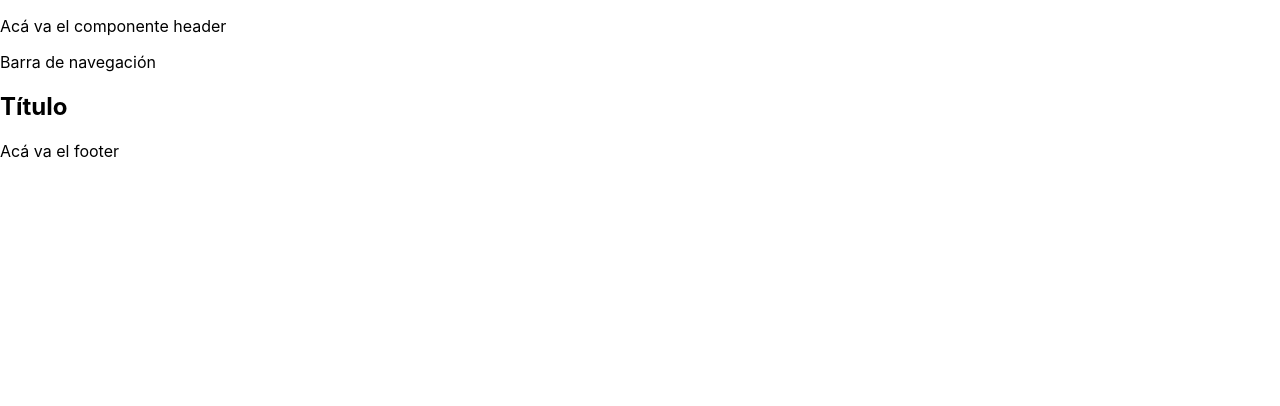
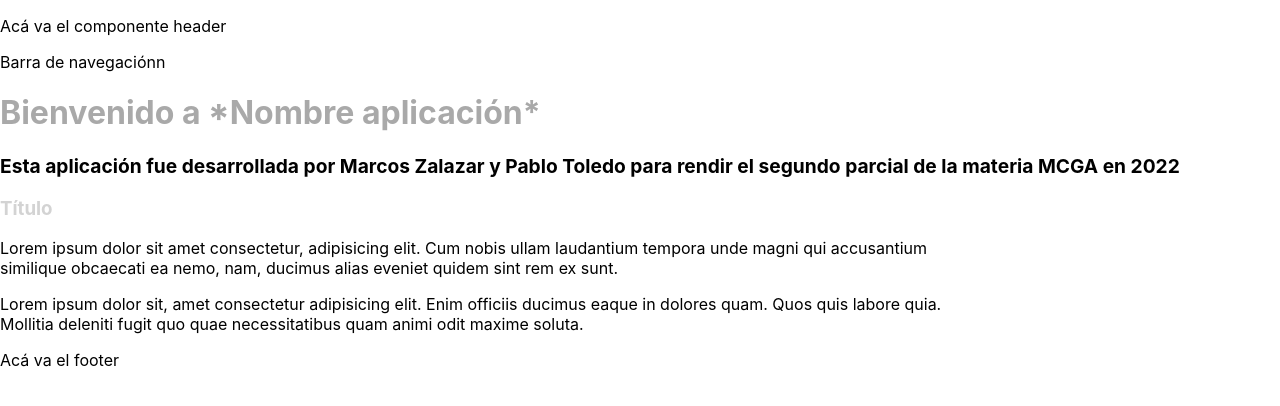
Before and after one commit to mzalazar1/MCGA-2022-PARCIAL-02, a React (Create React App) app: page / in a window 1280 px wide. Shown: the top 406 px of the page. Built offline with nearby package versions, Linux system fonts and the light colour scheme.

Commit message:
MCGA-p02: estructura componente body

```diff
--- a/src/App.js
+++ b/src/App.js
@@ -1,40 +1,21 @@
 import './App.css';
+import BodySection from './Components/Body/Body';
+import React from 'react';
 
 function App() {
   return (
-    /*<div className="App">
-      <p>Eliminar esta etiqueta</p>
-      <header className="App-header">
-        <img src={logo} className="App-logo" alt="logo" />
-        <p>
-          Edit <code>src/App.js</code> and save to reload.
-        </p>
-        <a
-          className="App-link"
-          href="https://reactjs.org"
-          target="_blank"
-          rel="noopener noreferrer"
-        >
-          Learn React
-        </a>
-      </header>
-    </div>*/
-    <html>
+    <div>
       <header>
         <p>Acá va el componente header</p>
         <nav>
-          <p>Barra de navegación</p>
+          <p>Barra de navegaciónn</p>
         </nav>
       </header>
-      <body>
-        <section>
-          <h1>Título</h1>
-        </section>
-        <footer>
+      <BodySection />
+      <footer>
           <p>Acá va el footer</p>
-        </footer>
-      </body>
-    </html>
+      </footer>
+    </div>
   );
 }
 
--- /dev/null
+++ b/src/Components/Body/Body.jsx
@@ -0,0 +1,16 @@
+import React from 'react';
+import styles from './Body.module.css';
+
+const BodySection = () => {
+    return (
+        <div>
+            <h1 className={styles.h1}>Bienvenido a *Nombre aplicación*</h1>
+            <h2 className={styles.h2}>Esta aplicación fue desarrollada por Marcos Zalazar y Pablo Toledo para rendir el segundo parcial de la materia MCGA en 2022</h2>
+            <h3 className={styles.h3}>Título</h3>
+            <p className={styles.texto}>Lorem ipsum dolor sit amet consectetur, adipisicing elit. Cum nobis ullam laudantium tempora unde magni qui accusantium similique obcaecati ea nemo, nam, ducimus alias eveniet quidem sint rem ex sunt.</p>
+            <p className={styles.texto}>Lorem ipsum dolor sit, amet consectetur adipisicing elit. Enim officiis ducimus eaque in dolores quam. Quos quis labore quia. Mollitia deleniti fugit quo quae necessitatibus quam animi odit maxime soluta.</p>
+        </div>
+    );
+}
+
+export default BodySection;
--- /dev/null
+++ b/src/Components/Body/Body.module.css
@@ -0,0 +1,12 @@
+h1 {
+    color: darkgray;
+}
+h2 {
+    font-size: larger;
+}
+h3 {
+    color: lightgrey;
+}
+.texto {
+    max-width: 75%;
+}
--- /dev/null
+++ b/src/Components/Footer/Footer.jsx
@@ -0,0 +1,2 @@
+import React from 'react';
+import styles from './Footer.module.css';
--- /dev/null
+++ b/src/Components/Header/Header.jsx
@@ -0,0 +1,2 @@
+import React from 'react';
+import styles from './Header.module.css';
```
Also changed, not shown: src/Components/Footer/Footer.module.css (added), src/Components/Header/Header.module.css (added), src/Screens/Home/Index.module.css (added), src/Screens/Home/index.js (added), src/Screens/Resource/Index.module.css (added), src/Screens/Resource/index.js (added).
